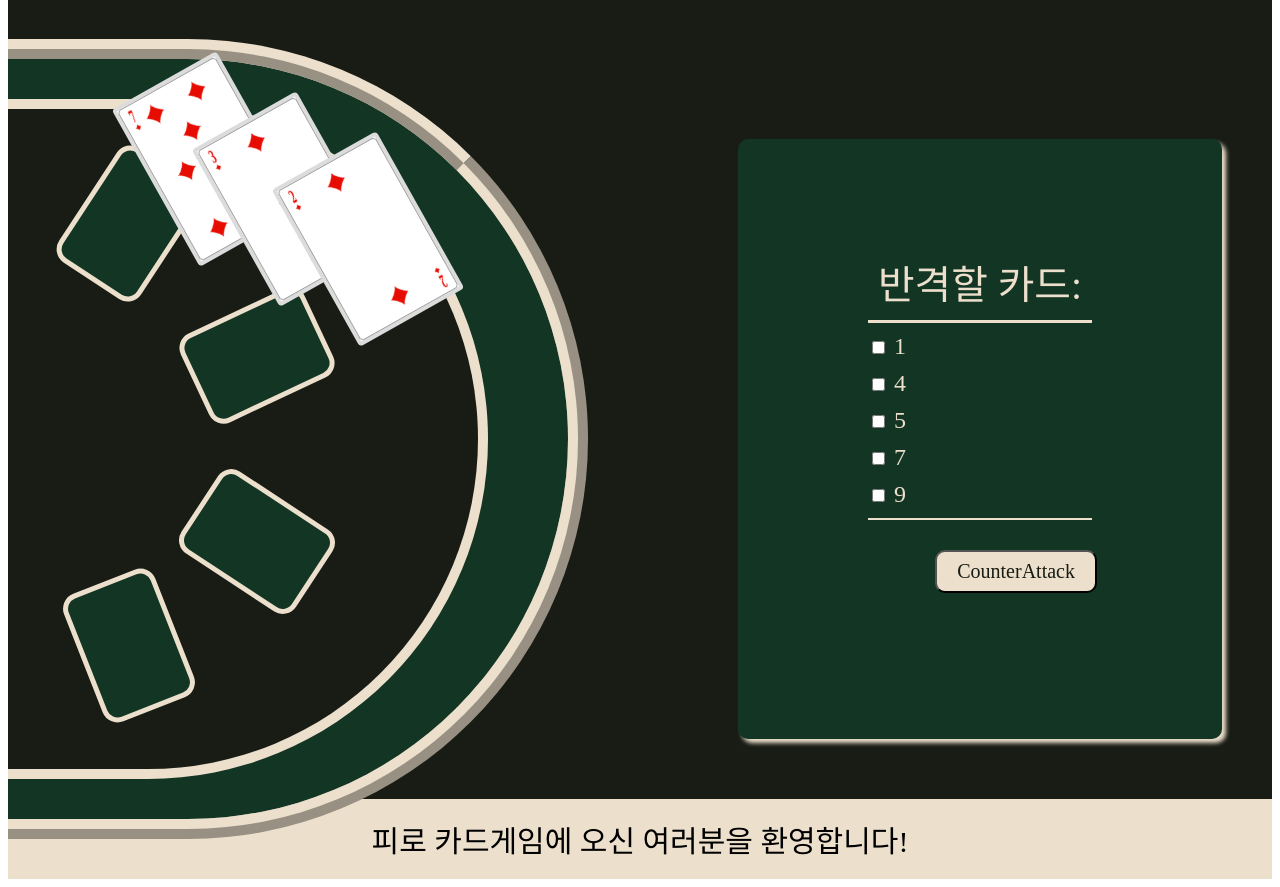
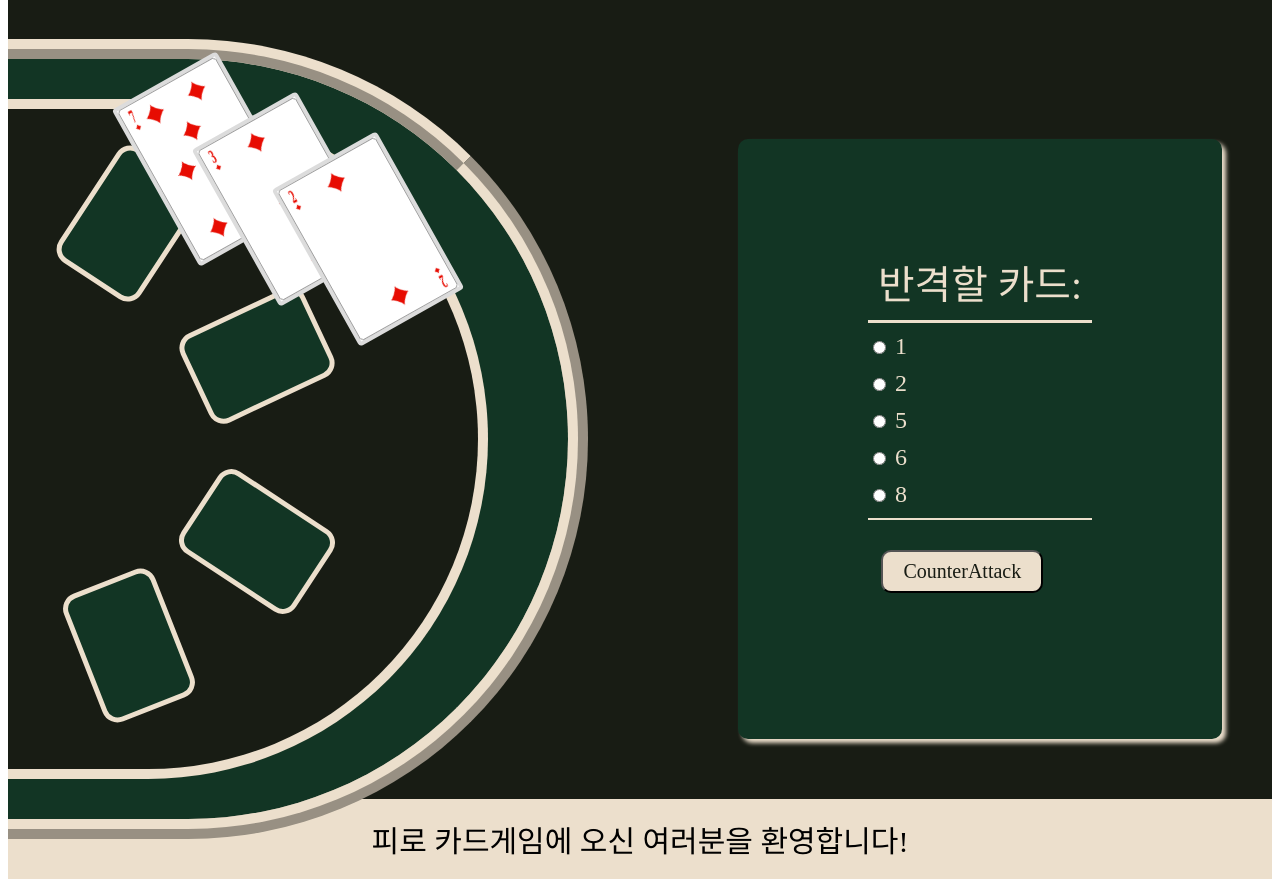
Before and after one commit to Pirogramming-22/Piro22_CardGame_6, a Django app: template templates/games/game_defense.html in a window 1280 px wide. Shown: the part 89-976 px from the top of the page. Run offline with Django 5.2, Linux system fonts and the light colour scheme; the template is opened without the code that fills it, so the values that code supplies are empty; some web fonts are replaced.

Commit message:
[fix]: 모든 html,css 확인

```diff
--- a/games/views.py
+++ b/games/views.py
@@ -4,4 +4,4 @@ def game_main(request):
     context = {
         'data': 'hello!',
     }
-    return render(request, 'games/game_defense.html', context)
+    return render(request, 'games/delete_attack.html', context)
--- a/static/css/style_lse.css
+++ b/static/css/style_lse.css
@@ -87,6 +87,7 @@
     font-family: var(--font-style-gonggothic-medium);
     background-color: var(--light_brown);
     color: var(--background-green);
+    margin-inline: 6%;
 }
 
 .counterattack_btn:hover {
@@ -116,6 +117,7 @@
     width: 80px;
     height: 40px;
 }
-.counterattack_btn{
-    margin-inline: 30%;
+
+.game_attack__btn {
+    margin-left: 34%;
 }
--- a/static/js/random.js
+++ b/static/js/random.js
@@ -1,7 +1,7 @@
 function makeRandomNumbers(count){
     const numbers = new Set();
     while(numbers.size <count){
-        const randomNum = Math.floor(Math.random()*9)+1;
+        const randomNum = Math.floor(Math.random()*10)+1;
         numbers.add(randomNum);
     }
 
--- a/templates/games/game_attack.html
+++ b/templates/games/game_attack.html
@@ -27,8 +27,6 @@
                 <label for="card_number_5"></label>
             </div>
         </div>
-            </div>
-        </div>
             <div class="choice_defender_container">
                 <h3 class="attack_title_detail">Defender : </h3>
                 <label for="choice_defender"></label>
@@ -36,7 +34,7 @@
                     <option value="default_defender">-------</option>
                 </select>
             </div>
-            <button tyep="submit"class="counterattack_btn">Attack!</button>
+            <button tyep="submit"class="counterattack_btn game_attack__btn">Attack!</button>
     </form>
 </div>
 
--- a/templates/games/game_defense.html
+++ b/templates/games/game_defense.html
@@ -7,24 +7,24 @@
         <h3 class="attack_title">반격할 카드: </h3>
         <div class="card_choice">
             <div class="card_choice_number">
-                <input type="checkbox" id="card_number_1" class="card_number">
-                <label for="checkbox_1"></label>
+                <input type="radio" id="card_number_1" name="card_number" class="card_number">
+                <label for="card_number_1"></label>
             </div>
             <div class="card_choice_number">
-                <input type="checkbox" id="card_number_2" class="card_number">
-                <label for="checkbox_2"></label>
+                <input type="radio" id="card_number_2" name="card_number" class="card_number">
+                <label for="card_number_2"></label>
             </div>
             <div class="card_choice_number">
-                <input type="checkbox" id="card_number_3" class="card_number" >
-                <label for="checkbox_3"></label>
+                <input type="radio" id="card_number_3" name="card_number" class="card_number" >
+                <label for="card_number_3"></label>
             </div>
             <div class="card_choice_number">
-                <input type="checkbox" id="card_number_4" class="card_number" >
-                <label for="checkbox_4"></label>
+                <input type="radio" id="card_number_4" name="card_number"  class="card_number" >
+                <label for="card_number_4"></label>
             </div>
             <div class="card_choice_number">
-                <input type="checkbox" id="card_number_5" class="card_number" >
-                <label for="checkbox_5"></label>
+                <input type="radio" id="card_number_5" name="card_number" class="card_number" >
+                <label for="card_number_5"></label>
             </div>
         </div>
         <button tyep="submit"class="counterattack_btn">CounterAttack</button>
--- a/templates/games/ranking.html
+++ b/templates/games/ranking.html
@@ -8,21 +8,21 @@
         <div class="ranking_first medal">
             <div class="ranking_info">
                 <p class="ranking_user">user2</p>
-                <p class="ranking_score"></p>
+                <p class="ranking_score">11</p>
             </div>
             <p class="ranking_number"></p>
         </div>
         <div class="ranking_second medal">
             <div class="ranking_info">
                 <p class="ranking_user">user2</p>
-                <p class="ranking_score"></p>
+                <p class="ranking_score">9</p>
             </div>
             <p class="ranking_number"></p>
         </div>
         <div class="ranking_third medal">
             <div class="ranking_info">
                 <p class="ranking_user">user2</p>
-                <p class="ranking_score"></p>
+                <p class="ranking_score">7</p>
             </div>
             <p class="ranking_number"></p>
         </div>
--- a/users/views.py
+++ b/users/views.py
@@ -4,4 +4,4 @@ def card_main(request):
     context = {
         'data': 'hello!',
     }
-    return render(request, 'users/login.html', context)
+    return render(request, 'users/list.html', context)
```
